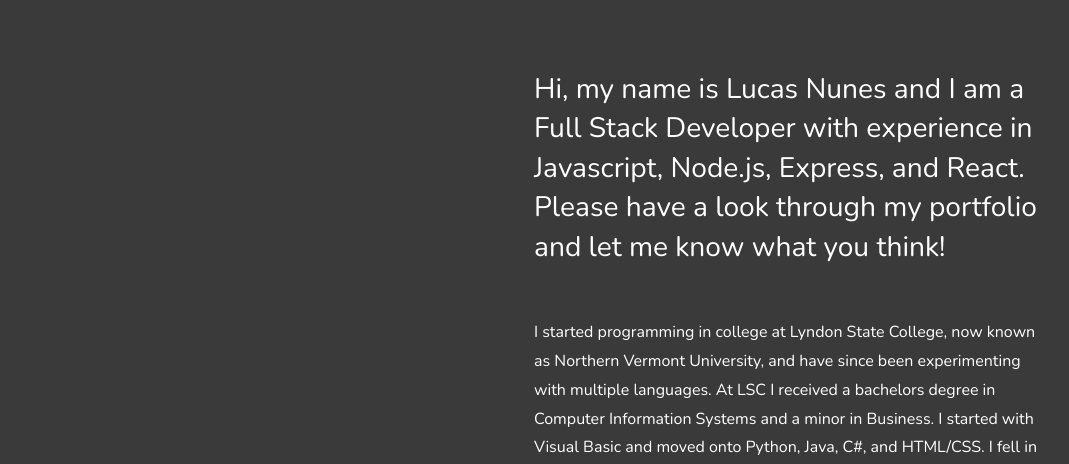
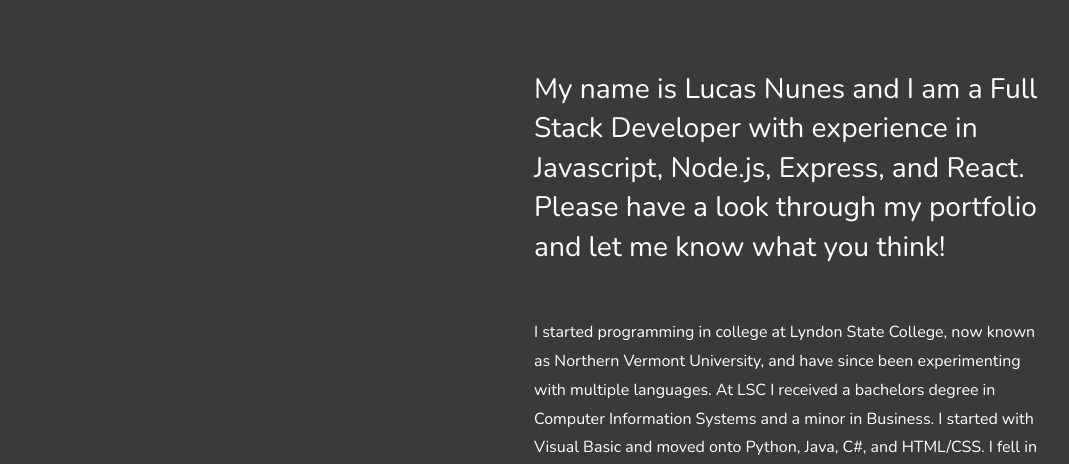
Before and after one commit to nunesmlucas/portfolio, a plain HTML site: page index.html in a window 1280 px wide. Shown: the part 730-1194 px from the top of the page, without its empty margins (106-1175 px from the left). Drawn offline with nearby package versions, Linux system fonts and the light colour scheme; a web font is replaced by a local one.

Commit message:
my name is

```diff
--- a/index.html
+++ b/index.html
@@ -61,7 +61,7 @@
 
     </div>
     <div class="about">
-        <h2>Hi, my name is Lucas Nunes and I am a Full Stack Developer with experience in Javascript, Node.js, Express,
+        <h2>My name is Lucas Nunes and I am a Full Stack Developer with experience in Javascript, Node.js, Express,
             and React. Please have a look through my portfolio and let me know what you think!</h2>
         <p>I started programming in college at Lyndon State College, now known as Northern Vermont University, and have
             since been experimenting with multiple languages. At LSC I
```
